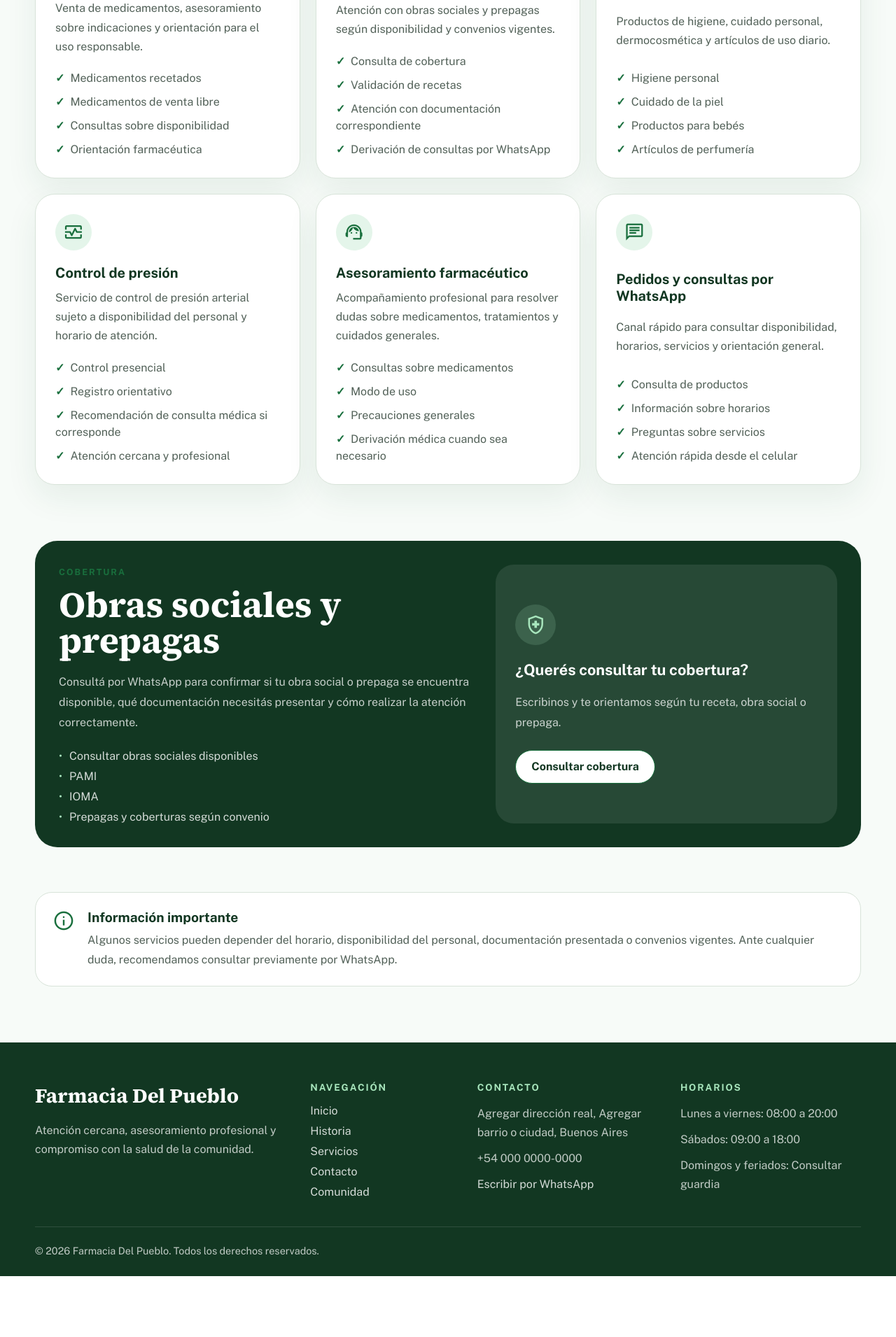
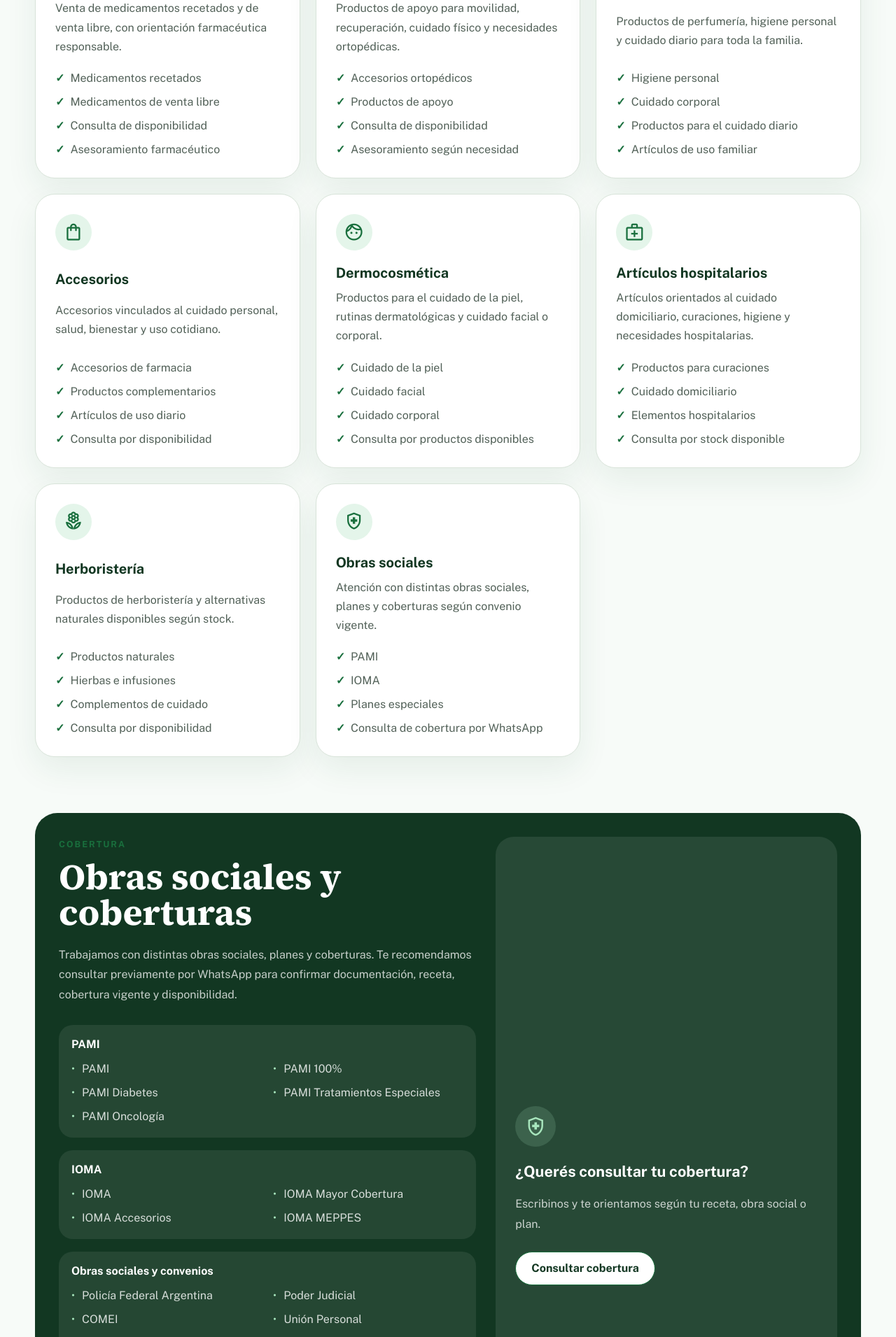
Before and after one commit to MarceloSanchezDev/webFarmaciaDelPueblo, a React (Vite) app: page /servicios in a window 1280 px wide. Shown: the part 760-2671 px from the top of the page at 70% size. Before the commit the page ends 2584 px from the top, so only its background shows below. Built offline with nearby package versions, Linux system fonts and the light colour scheme.

Commit message:
add picture of memories

```diff
--- a/src/data/contactData.js
+++ b/src/data/contactData.js
@@ -1,30 +1,30 @@
 export const pharmacyContact = {
   name: 'Farmacia Del Pueblo',
-  address: 'Agregar dirección real',
-  city: 'Agregar barrio o ciudad',
+  address: 'Av. Brig. Gral. Juan Manuel de Rosas 523',
+  city: 'Lomas del Mirador, Cdad. Autónoma de Buenos Aires',
   province: 'Buenos Aires',
   country: 'Argentina',
 
-  phone: '+54 000 0000-0000',
-  whatsappNumber: '5490000000000',
+  phone: '+54 1146990180',
+  whatsappNumber: '5491146990180',
   whatsappMessage: 'Hola Farmacia Del Pueblo, quiero hacer una consulta.',
 
   email: '',
   instagramUrl: '',
-  mapsUrl: 'https://maps.google.com/',
+  mapsUrl: 'https://www.google.com/maps/place/Farmacia+del+Pueblo/@-34.6647452,-58.5251617,17z/data=!3m1!4b1!4m6!3m5!1s0x95bcc8f168665cdf:0x356d8487ab220e6a!8m2!3d-34.6647452!4d-58.5251617!16s%2Fg%2F1tdvqy97!18m1!1e1?entry=ttu&g_ep=EgoyMDI2MDcwOC4wIKXMDSoASAFQAw%3D%3D',
 
   openingHours: [
     {
       day: 'Lunes a viernes',
-      hours: '08:00 a 20:00',
+      hours: '09:00 a 13:00 16:30 a 21:00',
     },
     {
       day: 'Sábados',
-      hours: '09:00 a 18:00',
+      hours: '09:00 a 13:00',
     },
     {
-      day: 'Domingos y feriados',
-      hours: 'Consultar guardia',
+      day: 'Domingos',
+      hours: 'Cerrado',
     },
   ],
 
--- a/src/data/servicesData.js
+++ b/src/data/servicesData.js
@@ -2,80 +2,155 @@ export const pharmacyServices = [
   {
     title: 'Medicamentos',
     description:
-      'Venta de medicamentos, asesoramiento sobre indicaciones y orientación para el uso responsable.',
+      'Venta de medicamentos recetados y de venta libre, con orientación farmacéutica responsable.',
     icon: 'medication',
     items: [
       'Medicamentos recetados',
       'Medicamentos de venta libre',
-      'Consultas sobre disponibilidad',
-      'Orientación farmacéutica',
+      'Consulta de disponibilidad',
+      'Asesoramiento farmacéutico',
+    ],
+  },
+  {
+    title: 'Artículos de ortopedia',
+    description:
+      'Productos de apoyo para movilidad, recuperación, cuidado físico y necesidades ortopédicas.',
+    icon: 'accessibility_new',
+    items: [
+      'Accesorios ortopédicos',
+      'Productos de apoyo',
+      'Consulta de disponibilidad',
+      'Asesoramiento según necesidad',
+    ],
+  },
+  {
+    title: 'Perfumería',
+    description:
+      'Productos de perfumería, higiene personal y cuidado diario para toda la familia.',
+    icon: 'spa',
+    items: [
+      'Higiene personal',
+      'Cuidado corporal',
+      'Productos para el cuidado diario',
+      'Artículos de uso familiar',
+    ],
+  },
+  {
+    title: 'Accesorios',
+    description:
+      'Accesorios vinculados al cuidado personal, salud, bienestar y uso cotidiano.',
+    icon: 'shopping_bag',
+    items: [
+      'Accesorios de farmacia',
+      'Productos complementarios',
+      'Artículos de uso diario',
+      'Consulta por disponibilidad',
+    ],
+  },
+  {
+    title: 'Dermocosmética',
+    description:
+      'Productos para el cuidado de la piel, rutinas dermatológicas y cuidado facial o corporal.',
+    icon: 'face',
+    items: [
+      'Cuidado de la piel',
+      'Cuidado facial',
+      'Cuidado corporal',
+      'Consulta por productos disponibles',
+    ],
+  },
+  {
+    title: 'Artículos hospitalarios',
+    description:
+      'Artículos orientados al cuidado domiciliario, curaciones, higiene y necesidades hospitalarias.',
+    icon: 'medical_services',
+    items: [
+      'Productos para curaciones',
+      'Cuidado domiciliario',
+      'Elementos hospitalarios',
+      'Consulta por stock disponible',
+    ],
+  },
+  {
+    title: 'Herboristería',
+    description:
+      'Productos de herboristería y alternativas naturales disponibles según stock.',
+    icon: 'local_florist',
+    items: [
+      'Productos naturales',
+      'Hierbas e infusiones',
+      'Complementos de cuidado',
+      'Consulta por disponibilidad',
     ],
   },
   {
     title: 'Obras sociales',
     description:
-      'Atención con obras sociales y prepagas según disponibilidad y convenios vigentes.',
+      'Atención con distintas obras sociales, planes y coberturas según convenio vigente.',
     icon: 'health_and_safety',
     items: [
-      'Consulta de cobertura',
-      'Validación de recetas',
-      'Atención con documentación correspondiente',
-      'Derivación de consultas por WhatsApp',
-    ],
-  },
-  {
-    title: 'Perfumería y cuidado personal',
-    description:
-      'Productos de higiene, cuidado personal, dermocosmética y artículos de uso diario.',
-    icon: 'spa',
-    items: [
-      'Higiene personal',
-      'Cuidado de la piel',
-      'Productos para bebés',
-      'Artículos de perfumería',
-    ],
-  },
-  {
-    title: 'Control de presión',
-    description:
-      'Servicio de control de presión arterial sujeto a disponibilidad del personal y horario de atención.',
-    icon: 'monitor_heart',
-    items: [
-      'Control presencial',
-      'Registro orientativo',
-      'Recomendación de consulta médica si corresponde',
-      'Atención cercana y profesional',
-    ],
-  },
-  {
-    title: 'Asesoramiento farmacéutico',
-    description:
-      'Acompañamiento profesional para resolver dudas sobre medicamentos, tratamientos y cuidados generales.',
-    icon: 'support_agent',
-    items: [
-      'Consultas sobre medicamentos',
-      'Modo de uso',
-      'Precauciones generales',
-      'Derivación médica cuando sea necesario',
-    ],
-  },
-  {
-    title: 'Pedidos y consultas por WhatsApp',
-    description:
-      'Canal rápido para consultar disponibilidad, horarios, servicios y orientación general.',
-    icon: 'chat',
-    items: [
-      'Consulta de productos',
-      'Información sobre horarios',
-      'Preguntas sobre servicios',
-      'Atención rápida desde el celular',
+      'PAMI',
+      'IOMA',
+      'Planes especiales',
+      'Consulta de cobertura por WhatsApp',
     ],
   },
 ];
 
+export const productCategories = [
+  'Medicamentos',
+  'Artículos de ortopedia',
+  'Perfumería',
+  'Accesorios',
+  'Dermocosmética',
+  'Artículos hospitalarios',
+  'Herboristería',
+];
+
 export const healthInsurances = [
-  'Consultar obras sociales disponibles',
-  'PAMI',
-  'IOMA',
-  'Prepagas y coberturas según convenio',
+  {
+    group: 'PAMI',
+    items: [
+      'PAMI',
+      'PAMI 100%',
+      'PAMI Diabetes',
+      'PAMI Tratamientos Especiales',
+      'PAMI Oncología',
+    ],
+  },
+  {
+    group: 'IOMA',
+    items: [
+      'IOMA',
+      'IOMA Mayor Cobertura',
+      'IOMA Accesorios',
+      'IOMA MEPPES',
+    ],
+  },
+  {
+    group: 'Obras sociales y convenios',
+    items: [
+      'Policía Federal Argentina',
+      'Poder Judicial',
+      'COMEI',
+      'Unión Personal',
+      'SUTEBA',
+      'UDOCBA',
+      'UPCN',
+      'Federación Patronal ART',
+      'Recetario Solidario',
+      'Bonos PAP',
+      'TARMED Hominis',
+      'Sanidad',
+      'Sancor Avalian',
+      'Banco Provincia',
+      'Comisarios Navales',
+      'Prevención Salud',
+      'Prevención ART',
+      'Caja de Escribanos',
+      'Caja de Abogados',
+      'OSDEPYM',
+      'OSPEDYC',
+    ],
+  },
 ];
--- a/src/pages/History/History.jsx
+++ b/src/pages/History/History.jsx
@@ -1,10 +1,34 @@
 import { getWhatsappUrl, pharmacyContact } from '../../data/contactData';
 import { historyMilestones, historyValues } from '../../data/historyData';
+import alisa from '../../assets/alisa.jpeg';
 import './History.css';
 
 function History() {
   return (
     <main className="history-page">
+      <section className="history-tribute-section">
+  <div className="history-tribute">
+    <div className="history-tribute__content">
+      <span className="section-kicker">Homenaje</span>
+
+      <h2>Siempre presente en nuestra historia</h2>
+
+      <blockquote>
+        “En honor a nuestra querida mamá, abuela y eterna farmacéutica, Alina.
+        Su dedicación, cariño y manera de cuidar a cada persona que entraba a
+        la farmacia siguen presentes en todo lo que hacemos. Siempre presente
+        en nuestra memoria y en el camino que continuamos.”
+      </blockquote>
+    </div>
+
+    <div className="history-tribute__image">
+      <img
+        src={alisa}
+        alt="Homenaje a Alina, farmacéutica de Farmacia Del Pueblo"
+      />
+    </div>
+  </div>
+</section>
       <section className="history-hero">
         <div className="history-hero__content">
           <span className="section-kicker">Nuestra historia</span>
--- a/src/pages/Home/Home.css
+++ b/src/pages/Home/Home.css
@@ -85,7 +85,10 @@ body {
   font-size: 0.9rem;
   font-weight: 600;
 }
-
+.logospan{
+  width: 64px;
+  height: 64px;
+}
 .hero h1 {
   margin: 0;
   font-family: var(--font-title);
--- a/src/pages/Home/Home.jsx
+++ b/src/pages/Home/Home.jsx
@@ -8,6 +8,7 @@ import {
   getWhatsappUrl,
   pharmacyContact,
 } from '../../data/contactData';
+import logo from "../../assets/logot.png";
 import './Home.css';
 const trustItems = [
   {
@@ -91,7 +92,7 @@ const Home = () => {
 
           <div className="hero__content">
             <span className="hero__badge">
-              <span className="material-symbols-outlined">local_pharmacy</span>
+              <img className="logospan" src={logo} alt="Logo de Farmacia Del Pueblo" />
               Desde 1924
             </span>
 
--- a/src/pages/Services/Services.css
+++ b/src/pages/Services/Services.css
@@ -271,4 +271,46 @@
   .services-note {
     flex-direction: column;
   }
+}.insurance-groups {
+  display: grid;
+  gap: 18px;
+  margin-top: 28px;
 }
+
+.insurance-group {
+  padding: 18px;
+  border-radius: 20px;
+  background-color: rgba(255, 255, 255, 0.08);
+}
+
+.insurance-group h3 {
+  margin: 0 0 14px;
+  color: #ffffff;
+  font-size: 1rem;
+}
+
+.insurance-list {
+  display: grid;
+  grid-template-columns: repeat(2, minmax(0, 1fr));
+  gap: 10px 16px;
+
+  margin: 0;
+  padding: 0;
+  list-style: none;
+}
+
+.insurance-list li {
+  color: rgba(255, 255, 255, 0.82);
+  line-height: 1.5;
+}
+
+.insurance-list li::before {
+  content: '•';
+  margin-right: 10px;
+  color: #a8e6bd;
+}
+@media (max-width: 620px) {
+  .insurance-list {
+    grid-template-columns: 1fr;
+  }
+}
--- a/src/pages/Services/Services.jsx
+++ b/src/pages/Services/Services.jsx
@@ -61,19 +61,27 @@ function Services() {
           <div>
             <span className="section-kicker">Cobertura</span>
 
-            <h2>Obras sociales y prepagas</h2>
+            <h2>Obras sociales y coberturas</h2>
 
             <p>
-              Consultá por WhatsApp para confirmar si tu obra social o prepaga
-              se encuentra disponible, qué documentación necesitás presentar y
-              cómo realizar la atención correctamente.
+              Trabajamos con distintas obras sociales, planes y coberturas. Te
+              recomendamos consultar previamente por WhatsApp para confirmar
+              documentación, receta, cobertura vigente y disponibilidad.
             </p>
 
-            <ul className="insurance-list">
-              {healthInsurances.map((insurance) => (
-                <li key={insurance}>{insurance}</li>
+            <div className="insurance-groups">
+              {healthInsurances.map((insuranceGroup) => (
+                <article className="insurance-group" key={insuranceGroup.group}>
+                  <h3>{insuranceGroup.group}</h3>
+
+                  <ul className="insurance-list">
+                    {insuranceGroup.items.map((insurance) => (
+                      <li key={insurance}>{insurance}</li>
+                    ))}
+                  </ul>
+                </article>
               ))}
-            </ul>
+            </div>
           </div>
 
           <div className="insurance-action">
@@ -84,7 +92,7 @@ function Services() {
             <h3>¿Querés consultar tu cobertura?</h3>
 
             <p>
-              Escribinos y te orientamos según tu receta, obra social o prepaga.
+              Escribinos y te orientamos según tu receta, obra social o plan.
             </p>
 
             <a
```
Also changed, not shown: src/pages/History/History.css (+77 -16 lines), src/assets/alisa.jpeg (added).
